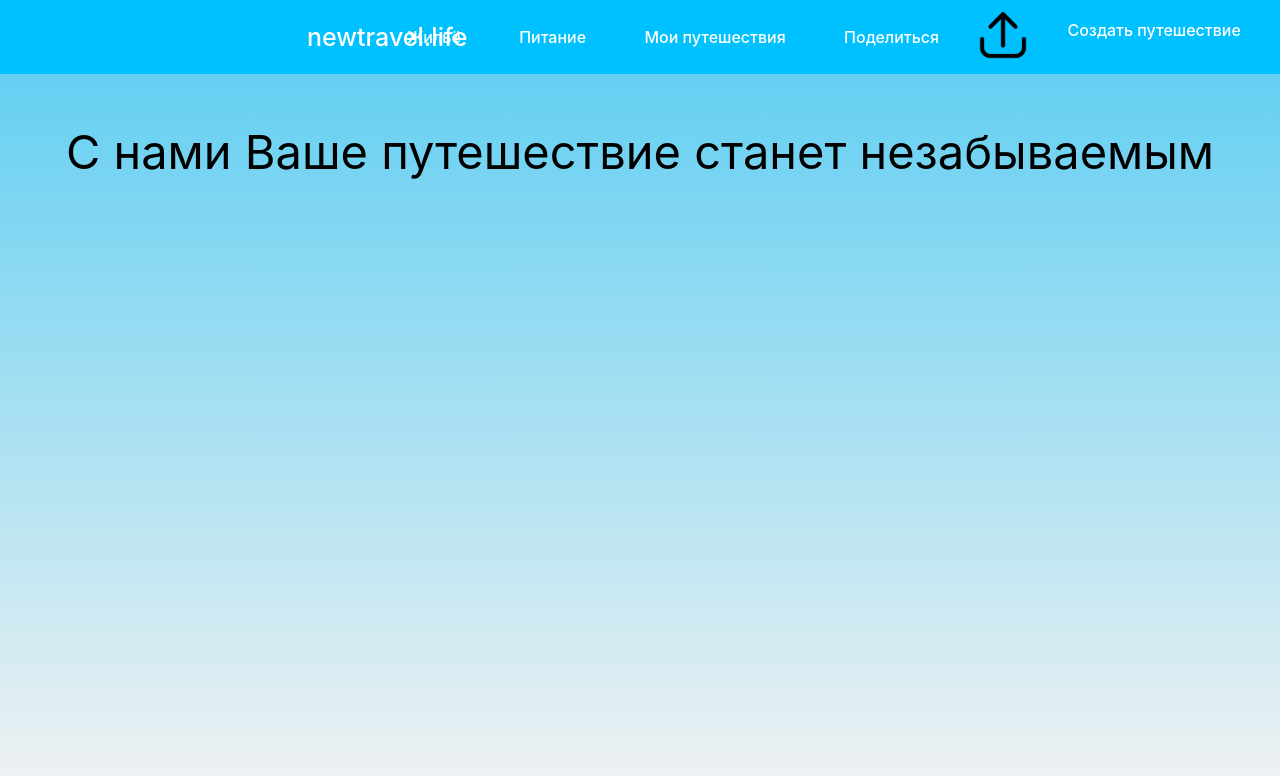
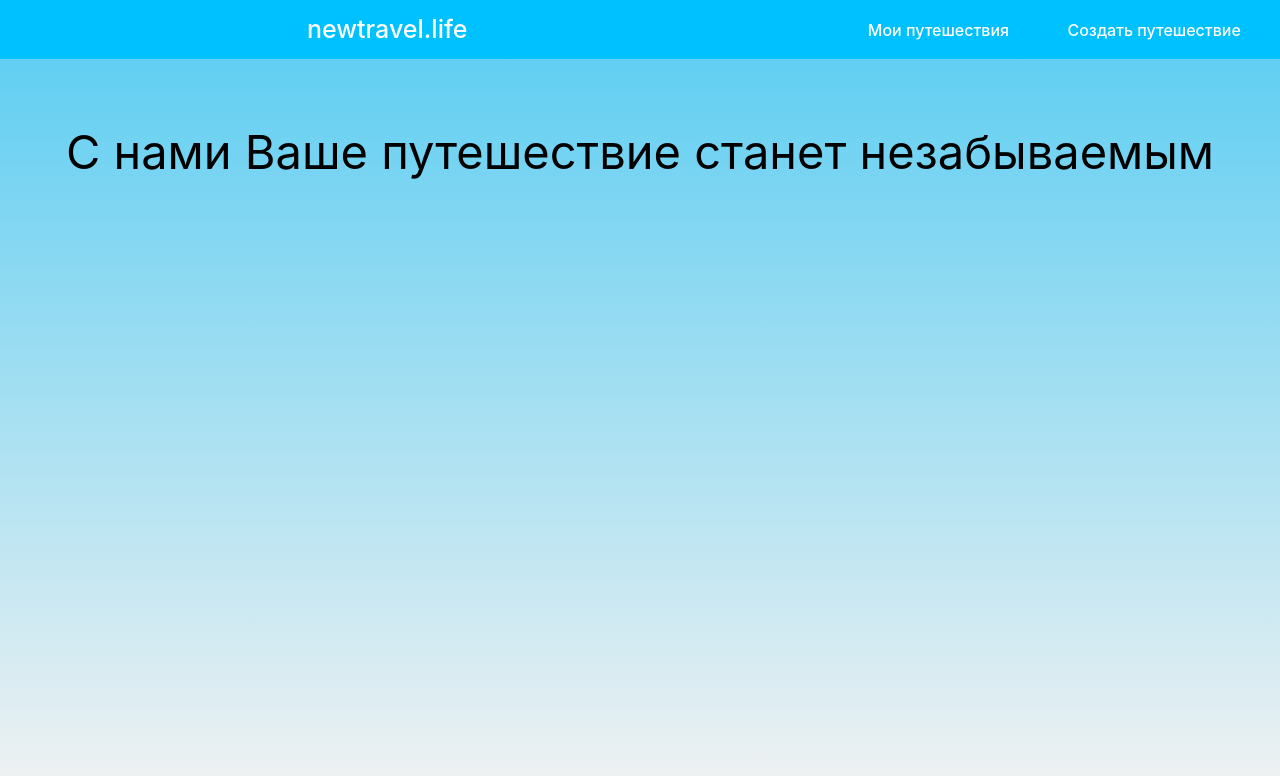
Before and after one commit to NewTravelLife/summerhack2024, a React (Vite) app in the folder frontend/: page / in a window 1280 px wide. Shown: the top 776 px of the page. Built offline with nearby package versions, Linux system fonts and the light colour scheme.

Commit message:
Manal v rot 23

```diff
--- a/frontend/src/components/poisk.jsx
+++ b/frontend/src/components/poisk.jsx
@@ -62,8 +62,6 @@ const Poisk = () => {
                     <div className="project-name">newtravel.life</div>
                 </Link>
                 <div className="nav-buttons">
-                    <button className="nav-button">Жильё</button>
-                    <button className="nav-button">Питание</button>
                     <button className="nav-button">Мои путешествия</button>
                     <Link to="/poisk">
                         <button className="nav-button">Создать путешествие
--- a/frontend/src/components/travel.jsx
+++ b/frontend/src/components/travel.jsx
@@ -1,10 +1,11 @@
+import {useState} from 'react';
+import {useParams} from "react-router-dom";
 
-import React, { useState } from 'react';
-
-const Travel = ({travel_id}) => {
+const Travel = () => {
+    const {travel_id} = useParams();
     const [travelInfo, setTravelInfo] = useState();
     const fetch_data = (travel_id) => {
-        fetch('/api/travel/get/' + travel_id)
+        fetch('/api/travel/locations/' + travel_id)
             .then(response => response.json())
             .then(data => setTravelInfo(data));
     };
@@ -16,6 +17,5 @@ const Travel = ({travel_id}) => {
             </div>}
         </div>
     );
-
 }
 export default Travel;
--- a/frontend/src/main.jsx
+++ b/frontend/src/main.jsx
@@ -5,7 +5,7 @@ import './index.css';
 import './App.css';
 import Poisk from "./components/poisk";
 import 'leaflet/dist/leaflet.css';
-import UploadButton from './components/UploadButton.jsx';
+import Travel from "./components/travel.jsx";
 
 
 function App() {
@@ -44,11 +44,7 @@ function App() {
             <div className="header">
                 <div className="project-name">newtravel.life</div>
                 <div className="nav-buttons">
-                    <button className="nav-button">Жильё</button>
-                    <button className="nav-button">Питание</button>
                     <button className="nav-button">Мои путешествия</button>
-                    <button className="nav-button">Поделиться</button>
-                    <UploadButton uploadPath="api/travel/upload_file/1"/>
                     <Link to="/poisk">
                         <button className="nav-button">Создать путешествие
                         </button>
@@ -99,6 +95,7 @@ ReactDOM.createRoot(document.getElementById('root')).render(
             <Routes>
                 <Route path="/" element={<App/>}/>
                 <Route path="/poisk" element={<Poisk/>}/>
+                <Route path="/travel/:travel_id" element={<Travel/>}/>
             </Routes>
         </Router>
     </React.StrictMode>
```
Also changed, not shown: frontend/src/components/TravelDocuments.jsx (+13 -8 lines).
